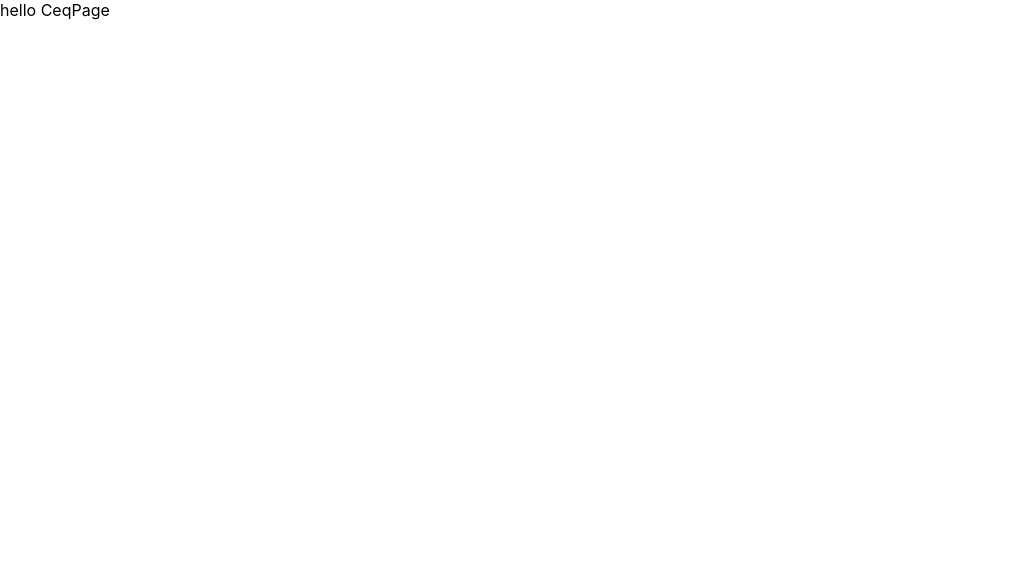
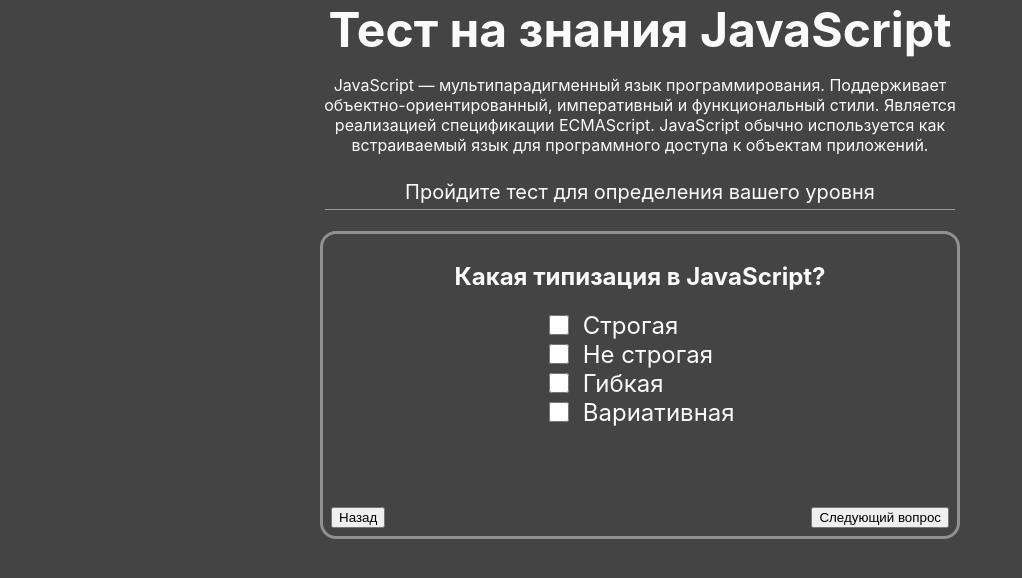
Before and after one commit to egorkaBurkenya/spk, a React (Create React App) app: page /ceq/javascript in a window 1280 px wide. Shown: the top 578 px of the page, without its empty margins (0-1022 px from the left). Built offline with nearby package versions, Linux system fonts and the light colour scheme.

Commit message:
Сделал страницу ceq + начал делать тесты

```diff
--- /dev/null
+++ b/src/components/CeqPage/CeqMainPage.jsx
@@ -0,0 +1,27 @@
+import React from 'react';
+import style from './CeqPage.module.css';
+
+import javascriptImg from '../MainPage/assets/javascript.png'
+import pythonImg from '../MainPage/assets/python.png'
+import swiftImg from '../MainPage/assets/swift.png'
+import Card from "../MainPage/Card"
+
+const CeqMainPage = () => {
+    return (
+        <div className={style.ceqPage}>
+            <h1 className={style.title}>
+                Оценка уровня знания языка
+            </h1>
+            <p className={style.description}>
+                Выберите язык, по которому хотите пройти квалификацию
+            </p>
+            <div className={style.buttons}>
+                <Card cardPath={"/ceq/javascript"} cardImg={javascriptImg} cardText="Javascipt 2021 qualification"/>
+                <Card cardPath={"/ceq/python"} cardImg={pythonImg} cardText="Python 2021 qualification"/>
+                <Card cardPath={"/ceq/swift"} cardImg={swiftImg} cardText="Swift 2021 qualification"/>
+            </div>
+        </div>
+    );
+};
+
+export default CeqMainPage;
--- a/src/components/CeqPage/CeqPage.jsx
+++ b/src/components/CeqPage/CeqPage.jsx
@@ -1,10 +1,43 @@
-import React from 'react';
+import React, {useState} from 'react';
+import { Route, Switch} from "react-router-dom";
+import CeqMainPage from "./CeqMainPage"
+import JavaScriptTest from "./JavaScriptTest"
 
 const CeqPage = () => {
+
+    const [test, setTest] = useState(
+        { "javaSctipr" : [
+        {
+            uid: 0,
+            qestion: "Ты гей",
+            answers: ["Да", "Может быть", "Не уверен", "Точно да"],
+            rightAnswers: {
+                "Дa": false,
+                "Может быть": false,
+                "Не уверен": false,
+                "Точно да": true
+            }
+        },
+        {
+            uid: 1,
+            qestion: "Что такое гей?",
+            answers: ["Стиль", "Я", "мой отец", "смысл жить"],
+            rightAnswers: {
+                "Стиль": false,
+                "Я": false,
+                "мой отец": false,
+                "смысл жить": true
+            }
+        }
+    ]})
+
     return (
-        <div>
-            hello CeqPage
-        </div>
+        <Switch>
+            <Route path={"/ceq/javascript"} component={JavaScriptTest} />
+            {/* <Route path={"/ceq/python"} component={} />
+            <Route path={"/ceq/swift"} component={} />  */}
+            <Route path={"/ceq"} component={CeqMainPage} />
+        </Switch>
     );
 };
 
--- a/src/components/CeqPage/CeqPage.module.css
+++ b/src/components/CeqPage/CeqPage.module.css
@@ -0,0 +1,74 @@
+.ceqPage{
+    background-color: #444;
+    display: flex;
+    height: 100vh;
+    width: 100vw;
+    flex-direction: column;
+    align-items: center;
+    color: #fafafa;
+}
+
+.title{
+    font-size: 3em;
+    margin: 0;
+}
+
+.description{
+    /* width: 100%; */
+    text-align: center;
+
+}
+
+.test {
+    width: 50%;
+    border: 3px solid rgb(145, 145, 145);
+    border-radius: 1em;
+    padding: 0.5em;
+    box-sizing: border-box;
+    /* display: flex; */
+}
+
+.nav {
+    width: 100%;
+    display: flex;
+    justify-content: space-between;
+}
+
+.buttons{
+    display: flex;
+    justify-content: space-evenly;
+    height: 80%;
+    width: 100%;
+    align-items: center;
+}
+
+.qestion{
+    display: flex;
+    flex-direction: column;
+    align-items: center;
+}
+
+.qestion__title{
+
+}
+
+.answers {
+    display: flex;
+    flex-direction: column;
+    margin-bottom: 5em;
+}
+
+.answer {
+    display: flex;
+    align-items: center;
+}
+
+.answer label {
+    font-size: 1.5em;
+}
+
+.answer input {
+    width: 1.5em;
+    height: 1.5em;
+    margin-right: 1em;
+}
--- /dev/null
+++ b/src/components/CeqPage/JavaScriptTest.jsx
@@ -0,0 +1,107 @@
+import React, {useState} from 'react';
+import style from './CeqPage.module.css';
+
+const JavaScriptTest = () => {
+
+    const [qustionUid, _setQustionUid] = useState(0);
+    const setQustionUid = (uid) => () => {
+        _setQustionUid(uid)
+        console.log(userAnswers);
+    }
+
+    const [userAnswers, setUserAnswers] = useState({})
+    const setUserAnswer = (uid, answer) => (e) => {
+        setUserAnswers({...userAnswers, [e.target.name]: {
+            answer: answer,
+            uid: uid
+        }})
+    }
+
+    const test = [
+        {
+            uid: 0,
+            qestion: "Какая типизация в JavaScript? ",
+            answers: ["Строгая", "Не строгая", "Гибкая", "Вариативная"],
+            rightAnswers: "Строгая"
+        },
+        {
+            uid: 1,
+            qestion: "Что такое гей?",
+            answers: ["Стиль", "Я", "мой отец", "смысл жить"],
+            rightAnswers: {
+                "Стиль": false,
+                "Я": false,
+                "мой отец": false,
+                "смысл жить": true
+            }
+        }
+    ]
+
+    return (
+        <div className={style.ceqPage}>
+            <h1 className={style.title}>
+                Тест на знания JavaScript
+            </h1>
+            <p className={style.description} style={{
+                width: "50%"
+            }}>
+            JavaScript — мультипарадигменный язык программирования.
+            Поддерживает объектно-ориентированный, императивный и функциональный стили.
+            Является реализацией спецификации ECMAScript.
+            JavaScript обычно используется как встраиваемый язык для программного доступа
+            к объектам приложений. <br/><br/>
+            <p style={{
+                color: "",
+                margin: "5px",
+                borderBottom: "1px solid #999",
+                paddingBottom: "5px",
+                fontSize: "20px"
+                }}>Пройдите тест для определения вашего уровня </p>
+            </p>
+            <div className={style.test}>
+                {test.map(qestion => {
+                    return (
+                        <div style={{
+                            display: qustionUid !== qestion.uid && 'none'
+                            }}
+                            className={style.qestion}>
+                            <h2 className={style.qestion__title}>
+                                {qestion.qestion}
+                            </h2>
+                            <div className={style.answers}>
+                                {qestion.answers.map(answer => {
+                                    const uid = Date.now().toString()
+                                    return (
+                                        <div className={style.answer}>
+                                        <input
+                                        name={qestion.qestion}
+                                        type="checkbox"
+                                        id={uid}
+                                        // value={false}
+                                        onChange={setUserAnswer(qestion.uid, answer)}
+                                          />
+                                        <label htmlFor={uid}>{answer}</label>
+                                        </div>
+                                    )
+                                })}
+                            </div>
+                            <div className={style.nav}>
+                                <button onClick={
+                                    setQustionUid(qestion.uid !== 0 ? qestion.uid - 1 : test.length - 1)}>
+                                        Назад
+                                    </button>
+                                <button onClick={
+                                    setQustionUid(qestion.uid !== test.length - 1 ? qestion.uid + 1 : 0)}>
+                                        Следующий вопрос
+                                </button>
+                            </div>
+                        </div>
+                    )
+                })}
+
+            </div>
+        </div>
+    );
+};
+
+export default JavaScriptTest;
```
